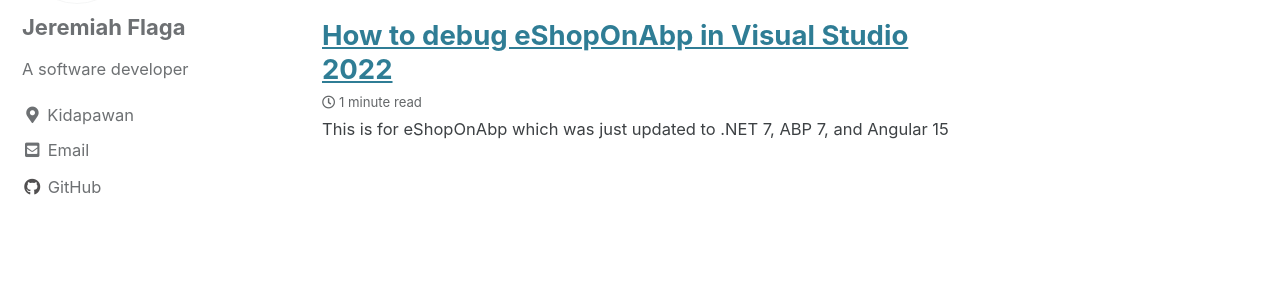
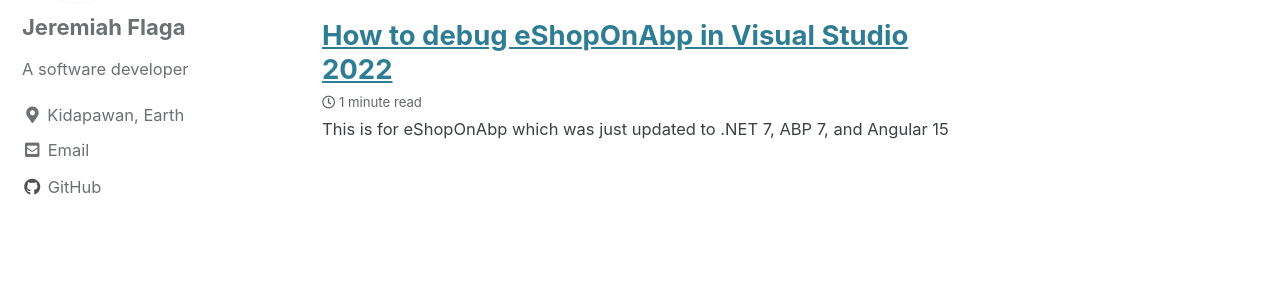
Before and after one commit to jflaga/jflaga.github.io, a Jekyll site: the page built from index.html, in a window 1280 px wide. Shown: the part 217-516 px from the top of the page. Built offline with Jekyll 4.4.1, drawn with Linux system fonts in a browser that asks for light colours; cached includes are drawn as plain includes.

Commit message:
Remove tags at the bottom of posts; Put Earth in address

```diff
--- a/_config.yml
+++ b/_config.yml
@@ -107,7 +107,7 @@ author:
   name             : "Jeremiah Flaga"
   avatar           : "/assets/images/logo-jflaga-round.png" # path of avatar image, e.g. "/assets/images/bio-photo.jpg"
   bio              : "A software developer"
-  location         : "Kidapawan"
+  location         : "Kidapawan, Earth"
   email            :
   links:
     - label: "Email"
--- a/_includes/page__taxonomy.html
+++ b/_includes/page__taxonomy.html
@@ -1,6 +1,10 @@
+{% comment %}
+<!--
 {% if site.tag_archive.type and page.tags[0] %}
   {% include tag-list.html %}
 {% endif %}
+-->
+{% endcomment %}
 
 {% if site.category_archive.type and page.categories[0] %}
   {% include category-list.html %}
```
